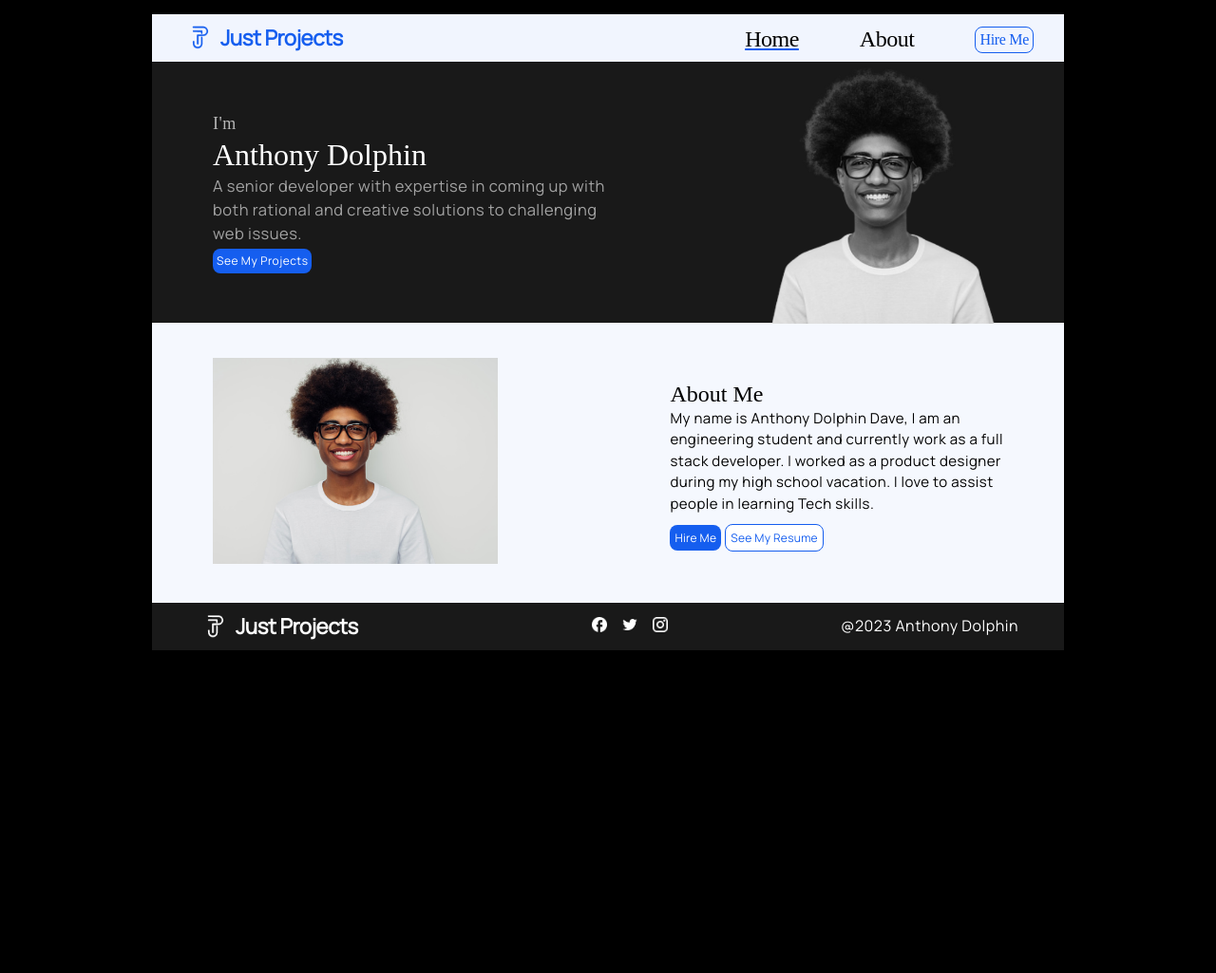
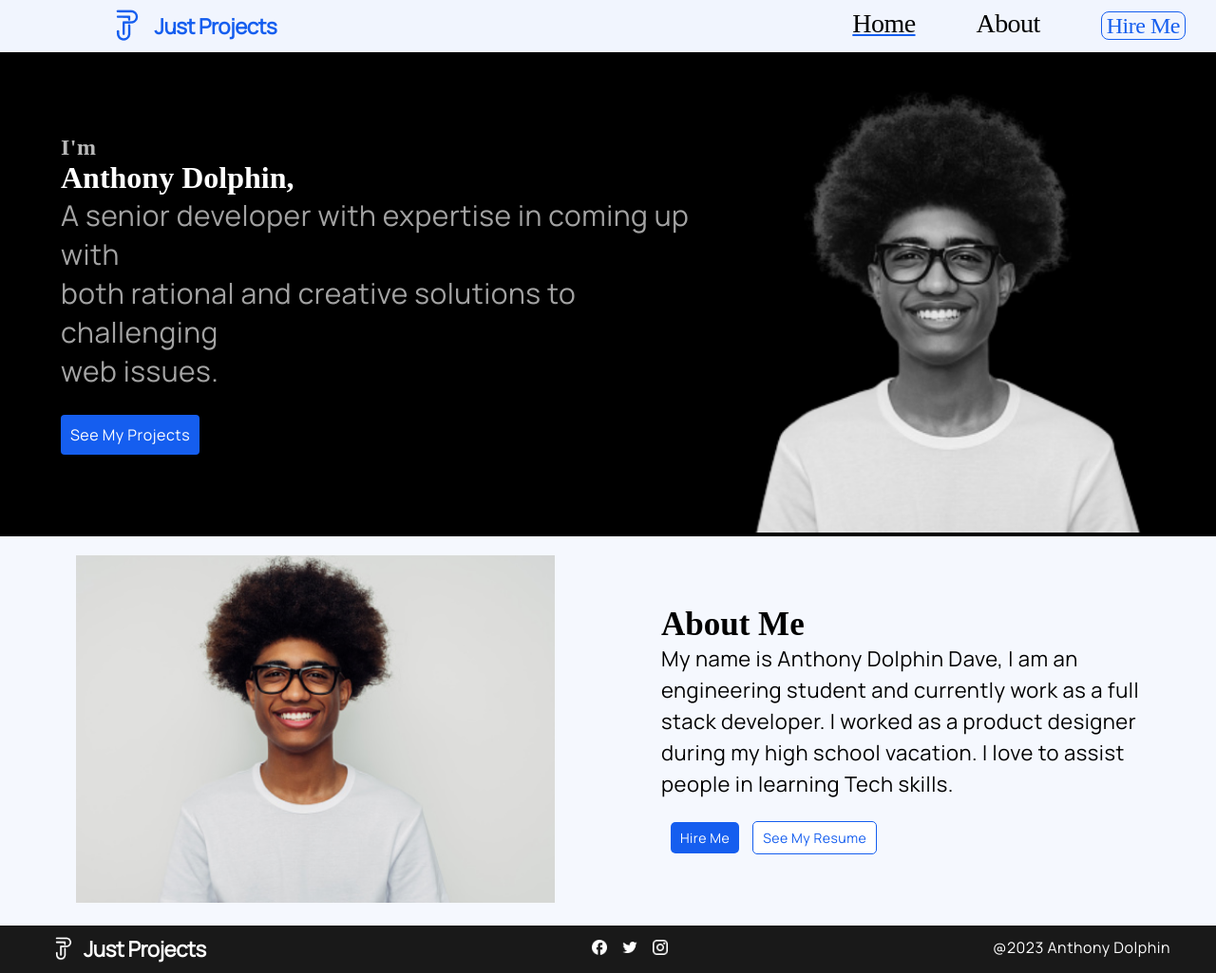
Before and after one commit to MayreeOsuyak/TJS-Landing, a plain HTML site: page index.html in a window 1280 px wide. Shown: the whole page at 95% size. Before the commit the page ends 800 px from the top, so only its background shows below. Drawn offline with Linux system fonts and the light colour scheme; a web font is replaced by a local one.

Commit message:
modified:   index.html 	modified:   style.css

```diff
--- a/index.html
+++ b/index.html
@@ -33,7 +33,7 @@
         <div class="body">
             <div class="text">
                 <h5>I'm</h5>
-                <h3>Anthony Dolphin</h3>
+                <h3>Anthony Dolphin,</h3>
                 <p>A senior developer with expertise in coming up with <br> both rational and creative solutions to challenging <br> web issues. </p>
                 <div class="cta">
                     <a href="#" class="btns">See My Projects</a>
--- a/style.css
+++ b/style.css
@@ -4,17 +4,12 @@
     box-sizing: border-box;
 }
 body{
-    margin-top: 15px;
-    margin-bottom: 15px;
     background: #000000;
 
 
 }
 .bigWrapper{
-
-    max-width: 60rem;
     margin: auto;
-    border-radius: 30px !important;
 }
 .container{
     background-color: #F1F5FE;
@@ -26,15 +21,10 @@ body{
 .logo{
     display: flex;
     align-items: center;
-    padding: 0px;
+    padding-left: 2cm;
     cursor: pointer;
 
-}
-.logo img{
-    width: 40px;
-    flex: none;
-    order: 0;
-    flex-grow: 0;
+
 }
 .logo h3{
     font-family: 'Manrope';
@@ -67,62 +57,54 @@ body{
     font-style: normal;
     font-weight: 500;
     line-height: 18px;
-    font-size: 24px;
+    font-size: 28px;
     letter-spacing: -0.02em;
     color: #000000;
 }
 .home{
     text-decoration: underline #155EEF !important;
-    flex: none;
-    order: 1;
-    flex-grow: 0;
     }
 .btn{
     display: inline-block;
-    padding: 4px 4px;
+    padding: 5px 5px;
     border-radius: 8px;
     border: 1px solid #155EEF;
     font-family: 'Manrope';
     font-style: normal;
     font-weight: 800;
-    font-size: 16px !important;
+    font-size: 24px !important;
     line-height: 150%;
     letter-spacing: 0.5px;
     color: #155EEF !important;
 }
 .body{
-    background-color: #191919;
+    background-color: #000000;
     color: #fff;
     display: flex;
     align-items: center;
+    gap: 10px;
     justify-content: space-between;
     margin: 0 auto;
     padding: 0 4rem;
-    height: 275px
 }
 .image img{
-    width: 250px;
-    padding-top: 10px;
+    width: 100%;
+    padding-top: 40px;
 }
 .cta{
     display: flex;
     flex-direction: row;
     align-items: center;
     background: #155EEF;
-    border-radius: 8px;
-    padding: 4px 4px;
-    margin-top: 4px;
+    border-radius: 4px;
+    padding: 10px 10px;
     width: fit-content;
-    flex: none;
-    order: 1;
-    flex-grow: 0;
 }
 .cta .btns{
     font-family: 'Manrope';
     font-style: normal;
-    font-weight: 400;
-    font-size: 12px !important;
-    line-height: 150%;
+    font-weight: 500;
+    font-size: 16px !important;
     letter-spacing: 0.5px;
     color: #fff;
     text-decoration: none;
@@ -130,116 +112,101 @@ body{
 .text h5{
     font-family: 'Halant';
     font-style: normal;
-    font-weight: 500;
-    font-size: 18px;
-    line-height: 150%;
+    font-weight: 600;
+    font-size: 24px;
     letter-spacing: 0.5px;
     color: #B8B8B8;
-    flex: none;
-    order: 0;
-    flex-grow: 0;
 }
 .text h3{
     font-family: 'Halant';
     font-style: normal;
-    font-weight: 500;
+    font-weight: 700;
     font-size: 32px;
-    line-height: 120%;
     color: #FFFFFF;
-    flex: none;
-    order: 0;
-    flex-grow: 1;
 }
 .text p{
     font-family: 'Manrope';
     font-style: normal;
-    font-weight: 400;
-    font-size: 16.5px;
-    line-height: 25px;
+    font-weight: 500;
+    font-size: 30px;
     letter-spacing: 0.5px;
-    margin: 0;
-    padding: 0;
+
     color: #A3A3A3;
-    flex: none;
-    order: 0;
-    flex-grow: 1;
+    margin-bottom: 26px;
 }
 .about-me{
     display: flex;
     align-items: center;
     justify-content: space-between;
     margin: 0 auto;
-    padding: 0 4rem;
-    height: 295px;
+    padding: 0 5rem;
+    gap: 10px;
     background-color: #F5F8FE;
 }
+.about-me-text{
+    width: 45%;
+}
+.images{
+    width: 45%;
+}
 .images img{
-    width: 300px;
+    width: 100%;
+    padding-top: 20px;
+    padding-bottom: 20px;
 }
 .about-me-text h3{
     font-family: 'Halant';
     font-style: normal;
-    font-weight: 500;
-    font-size: 24px;
-    line-height: 30px;
+    font-weight: 600;
+    font-size: 35px;
     color: #000000;
-    flex: none;
-    order: 0;
-    flex-grow: 0;
 }
 .about-me-text p{
     font-family: 'Manrope';
     font-style: normal;
-    font-weight: 400;
-    font-size: 15px;
+    font-weight: 500;
+    font-size: 22px;
     line-height: 150%;
     text-align: justify;
     letter-spacing: 0.5px;
     color: #000000;
-    flex: none;
-    order: 0;
-    flex-grow: 1;
+
 }
 .ctas{
     display: inline-block;
     align-items: center;
-    padding-top: 15px !important;
+    padding-top: 20px !important;
+    margin: 10px;
 }
 .ctas .abt{
     background: #155EEF;
-    border-radius: 8px;
+    border-radius: 5px;
     color: #fff;
-    padding: 5px 5px;
+    padding: 7px 10px;
     font-family: 'Manrope';
     font-style: normal;
     text-decoration: none;
-    font-weight: 400;
-    font-size: 12px;
-    line-height: 100%;
-    letter-spacing: 0.3px;
+    font-weight: 500;
+    font-size: 14px;
+    letter-spacing: 0.5px;
     text-decoration: none;
     width: fit-content;
-    flex: none;
-    order: 1;
-    flex-grow: 0;
+    margin-right: 10px;
 }
 .ctas .abts{
     font-family: 'Manrope';
     font-style: normal;
     text-decoration: none;
-    padding: 5px 5px;
-    border-radius: 8px;
-    font-weight: 400;
-    font-size: 12px;
-    line-height: 100%;
+    padding: 7px 10px;
+    border-radius: 5px;
+    font-weight: 500;
+    font-size: 14px;
     background-color: #fff !important;
     border: 1px solid #155EEF;
     width: fit-content;
-    letter-spacing: 0.3px;
+    letter-spacing: 0.5px;
     color: #155EEF;
-    flex: none;
-    order: 0;
-    flex-grow: 0;
+
 }
 .foot{
     background-color: #191919;
@@ -257,9 +224,6 @@ body{
 }
 .foot .logos img{
     width: 40px;
-    flex: none;
-    order: 0;
-    flex-grow: 0;
 }
 .logos h3{
     font-family: 'Manrope';
@@ -269,9 +233,6 @@ body{
     line-height: 50px;
     letter-spacing: -0.02em;
     color: #ffffff;
-    flex: none;
-    order: 1;
-    flex-grow: 0
 }
 .foot-links ul{
     display: flex;
@@ -282,9 +243,6 @@ body{
 .foot-links{
     display: flex;
     align-items: center;
-    flex: none;
-    order: 0;
-    flex-grow: 0;
     margin-left: 4rem;
 }
 .foot-links img{
@@ -294,13 +252,9 @@ body{
 .foot p{
     font-family: 'Manrope';
     font-style: normal;
-    font-weight: 400;
+    font-weight: 500;
     font-size: 16px;
-    line-height: 150%;
     margin: 12px 0;
     letter-spacing: 0.5px;
     color: #FFFFFF;
-    flex: none;
-    order: 0;
-    flex-grow: 0;
 }
```
